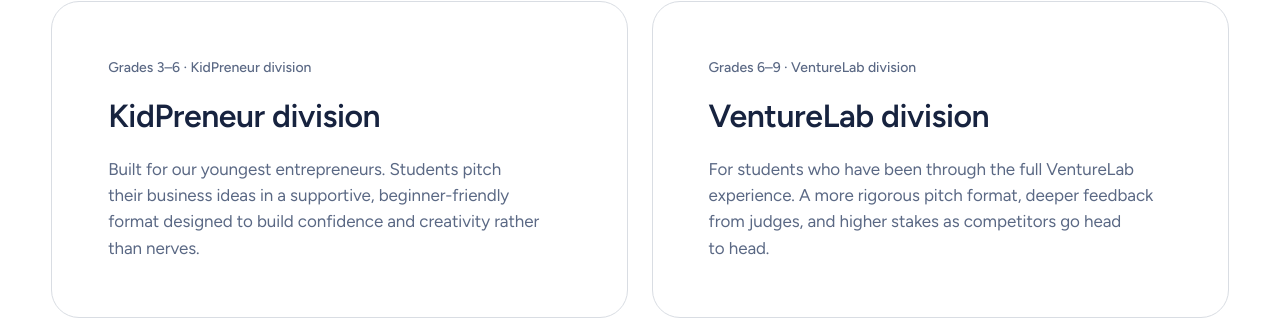
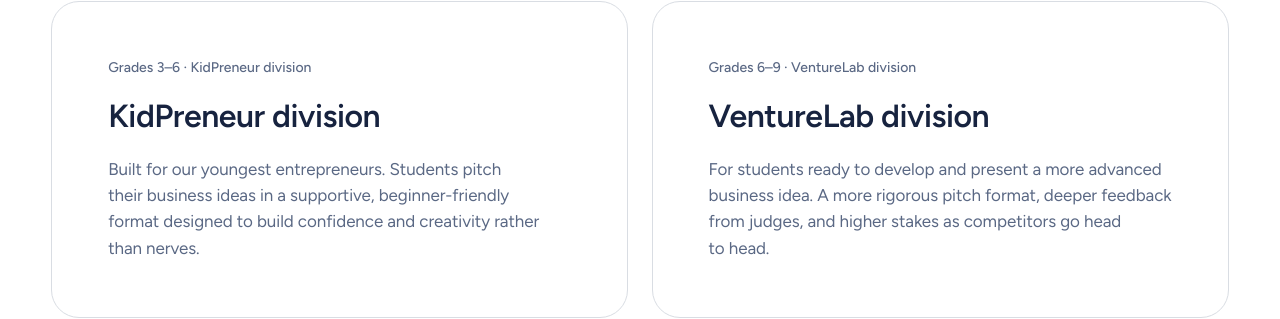
Before and after one commit to amargoyal/bizbuzz-reform, a Next.js app in the folder bizbuzz/: page /fish-tank in a window 1280 px wide. Shown: the part 1691-2010 px from the top of the page. Built offline with nearby package versions, Linux system fonts and the light colour scheme.

Commit message:
clarify competition entry

```diff
--- a/bizbuzz/src/app/fish-tank/page.tsx
+++ b/bizbuzz/src/app/fish-tank/page.tsx
@@ -216,7 +216,7 @@ export default function FishTankPage() {
                   <p className="bb-meta">Grades 6–9 · VentureLab division</p>
                   <h3 className="bb-display-3">VentureLab division</h3>
                   <p className="bb-body" style={{ color: "var(--text-muted)" }}>
-                    For students who have been through the full VentureLab experience. A more rigorous pitch format,
+                    For students ready to develop and present a more advanced business idea. A more rigorous pitch format,
                     deeper feedback from judges, and higher stakes as competitors go head to head.
                   </p>
                 </div>
```
